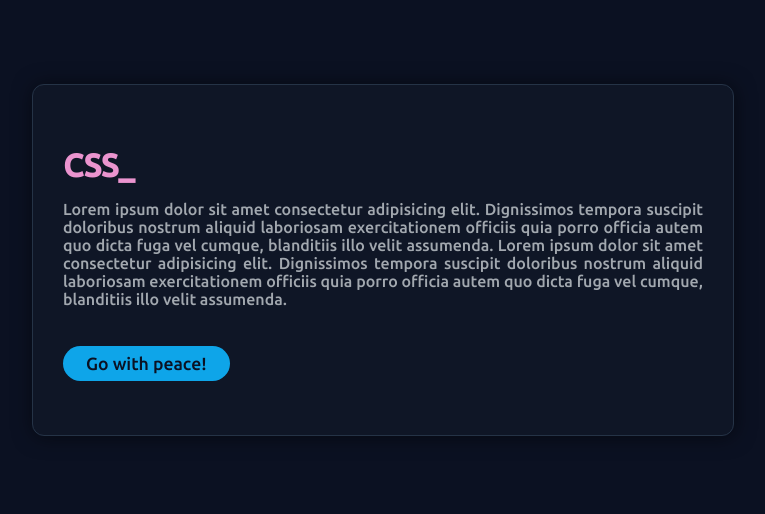
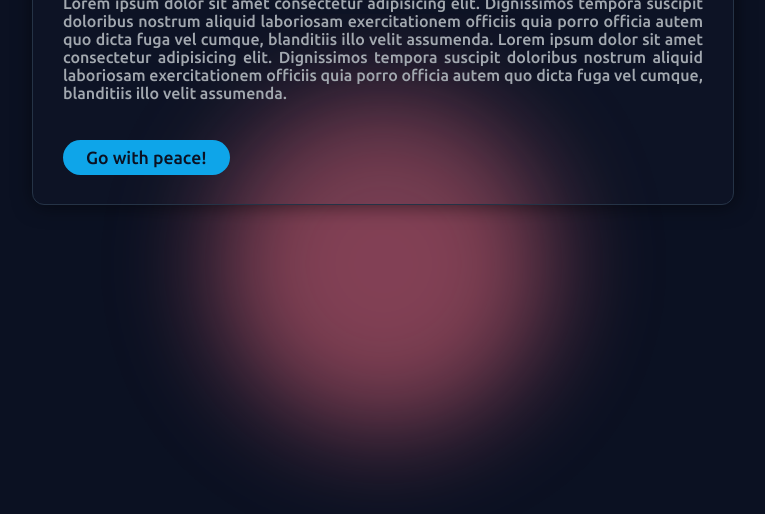
Before and after one commit to shohan-pherones/necropolis-sample-page, a plain HTML site: page index.html in a window 1280 px wide. Shown: the part 617-1131 px from the top of the page, without its empty margins (257-1022 px from the left). Drawn offline with Linux system fonts and the light colour scheme.

Commit message:
glow added

```diff
--- a/index.html
+++ b/index.html
@@ -44,6 +44,9 @@
                     <a href="#">Go with peace!</a>
                 </div>
             </div>
+            <div class="overlay">
+
+            </div>
         </section>
     </header>
 </body>
--- a/style.css
+++ b/style.css
@@ -84,16 +84,19 @@ body{
 }
 .box{
     width: 700px;
-    height: 350px;
+    height: 300px;
     display: flex;
     justify-content: center;
     flex-direction: column;
     flex-wrap: wrap;
-    background-color: rgba(30, 41, 59, 0.2);
+    background-color: rgba(30, 41, 59, 0.1);
     margin: 70px 0;
     border-radius: 12px;
     border: 0.5px solid #253346;
     box-shadow: 1px 1px 20px #00000083;
+    position:absolute;
+    top: 450px;
+    z-index: 1;
 }
 .box h2{
     margin: 0;
@@ -125,3 +128,12 @@ body{
 .some-text{
     color: #eb94cf;
 }
+.overlay{
+    height: 500px;
+    width: 700px;
+    background-image: url(./image/glow.png);
+    opacity: 0.5;
+    background-size: 85%;
+    background-repeat: no-repeat;
+    background-position: center;
+}
```
Also changed, not shown: image/glow.png (added).
